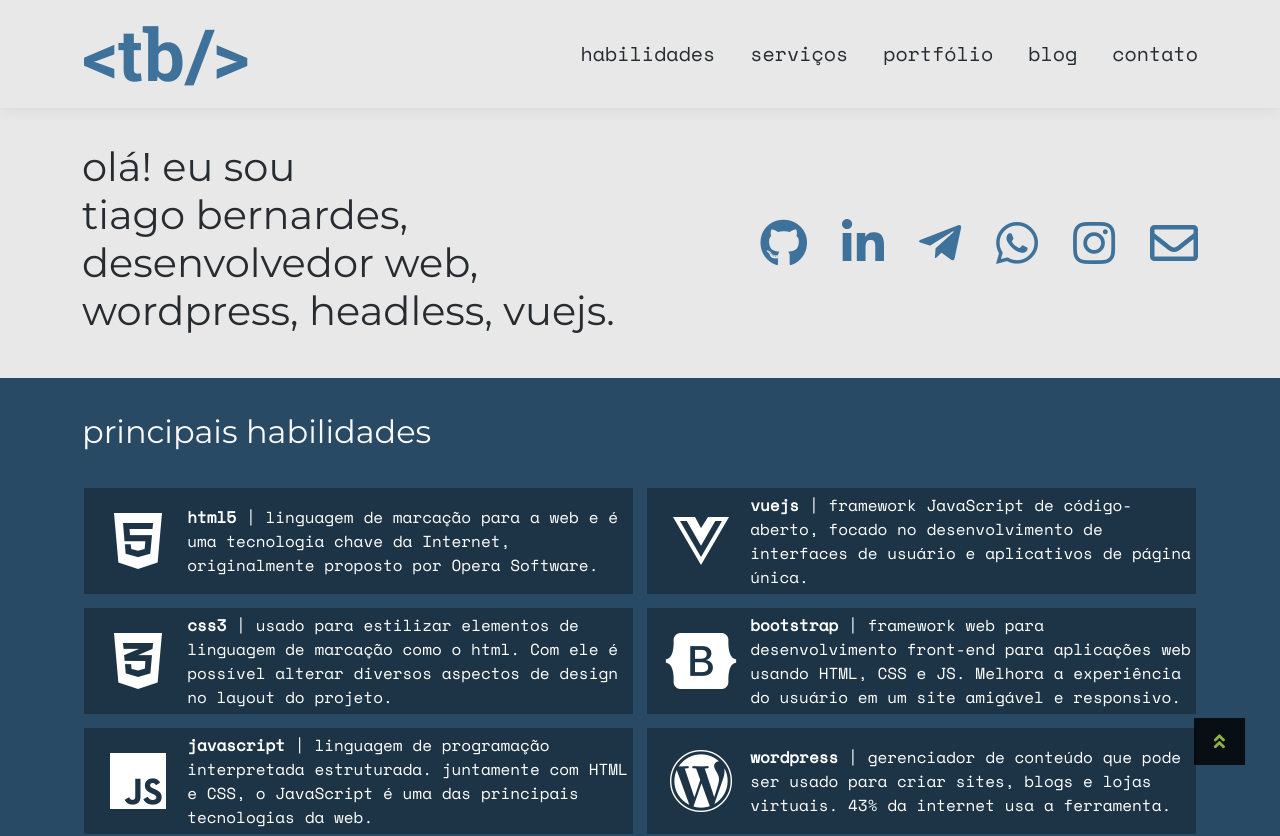
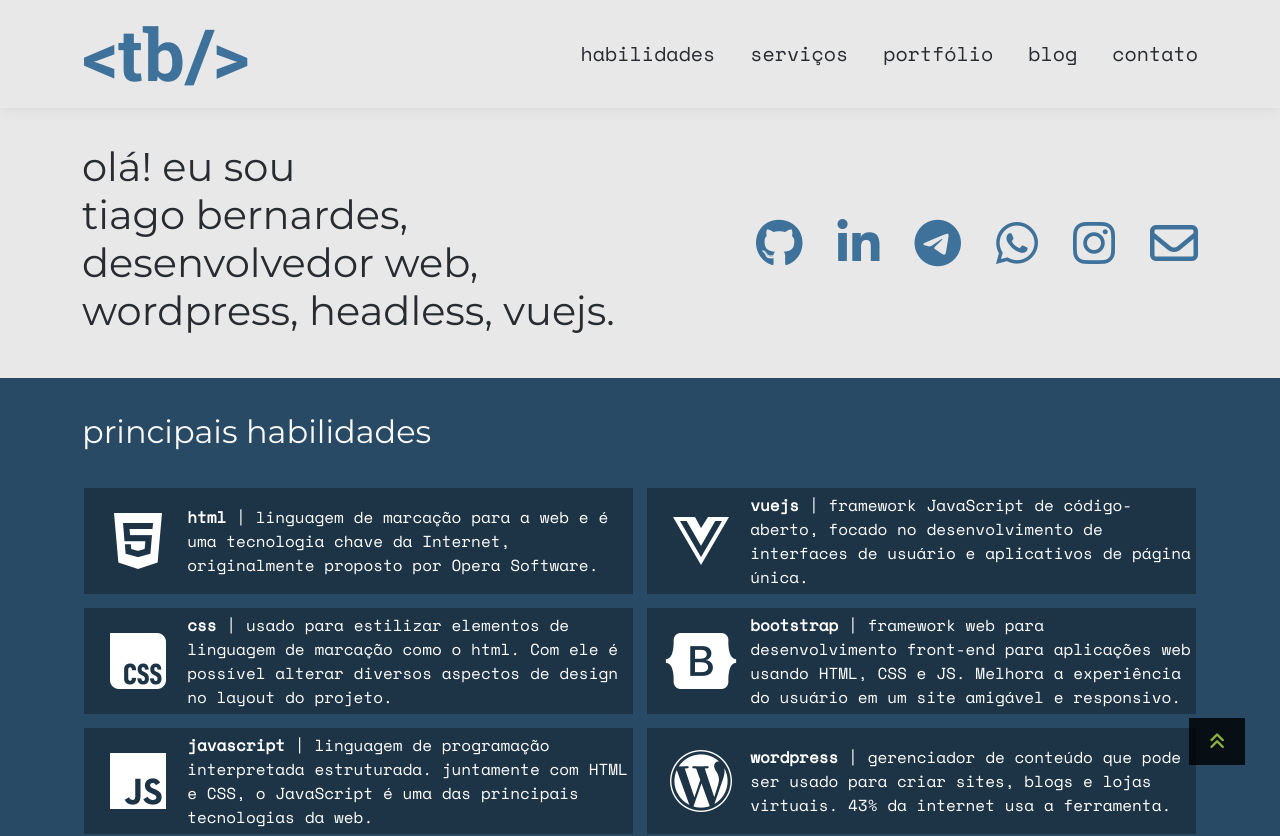
Before and after one commit to tiagobernard/site-tb-vue, a Vue app: page / in a window 1280 px wide. Shown: the top 836 px of the page. Built offline with nearby package versions, Linux system fonts and the light colour scheme; no server answers.

Commit message:
Atualizando os icons font awesome da versão 5 para a versão 6

```diff
--- a/public/index.html
+++ b/public/index.html
@@ -17,8 +17,7 @@
     <meta http-equiv="X-UA-Compatible" content="IE=edge">
     <meta name="viewport" content="width=device-width,initial-scale=1.0">
     <link rel="icon" href="/tiago-bernardes-front-end-dev.ico">
-    <link rel="stylesheet" href="https://pro.fontawesome.com/releases/v5.10.0/css/all.css"
-          integrity="sha384-AYmEC3Yw5cVb3ZcuHtOA93w35dYTsvhLPVnYs9eStHfGJvOvKxVfELGroGkvsg+p" crossorigin="anonymous">
+    <script src="https://kit.fontawesome.com/466c14319d.js" crossorigin="anonymous"></script>
     <title>tiago bernardes | desenvolvedor web</title>
 
     <!-- Meta tags SEO -->
--- a/src/components/HabilidadesTb.vue
+++ b/src/components/HabilidadesTb.vue
@@ -27,13 +27,13 @@ export default {
             cardAtivo: null,
             descHabilis: [
                 {
-                    tituloCard: 'html5',
+                    tituloCard: 'html',
                     textCard: 'linguagem de marcação para a web e é uma tecnologia chave da Internet, originalmente proposto por Opera Software.',
                     iconCard: '<i class="fab fa-html5"></i>',
                 }, {
-                    tituloCard: 'css3',
+                    tituloCard: 'css',
                     textCard: 'usado para estilizar elementos de linguagem de marcação como o html. Com ele é possível alterar diversos aspectos de design no layout do projeto.',
-                    iconCard: '<i class="fab fa-css3-alt"></i>',
+                    iconCard: '<i class="fa-brands fa-css"></i>',
                 }, {
                     tituloCard: 'javascript',
                     textCard: 'linguagem de programação interpretada estruturada. juntamente com HTML e CSS, o JavaScript é uma das principais tecnologias da web.',
@@ -68,10 +68,10 @@ export default {
         },
         aplicarClasseLogo(idLogo, tituloCard) {
             // Aplica a classe CSS com base no título do card
-            if (tituloCard === "html5") {
-                idLogo.classList.add("colorHtml5");
-            } else if (tituloCard === "css3") {
-                idLogo.classList.add("colorCss3");
+            if (tituloCard === "html") {
+                idLogo.classList.add("colorHtml");
+            } else if (tituloCard === "css") {
+                idLogo.classList.add("colorCss");
             } else if (tituloCard === "javascript") {
                 idLogo.classList.add('colorJs')
             } else if (tituloCard === "vuejs") {
@@ -102,8 +102,8 @@ export default {
     transition: .3s;
 }
 
-.colorHtml5,
-.colorCss3,
+.colorHtml,
+.colorCss,
 .colorJs,
 .colorVuejs,
 .colorBootstrap,
@@ -113,12 +113,12 @@ export default {
     text-shadow: 2px 2px 1px rgba(0,0,0,.6);
 }
 
-.colorHtml5 {
+.colorHtml {
     color: #f06529;
 }
 
-.colorCss3 {
-    color: #2965f1
+.colorCss {
+    color: #663399
 }
 
 .colorJs {
```
